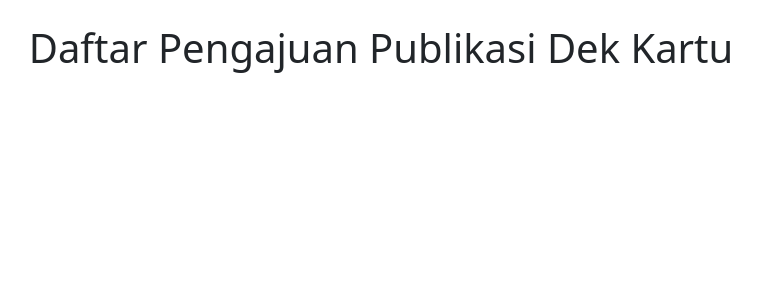
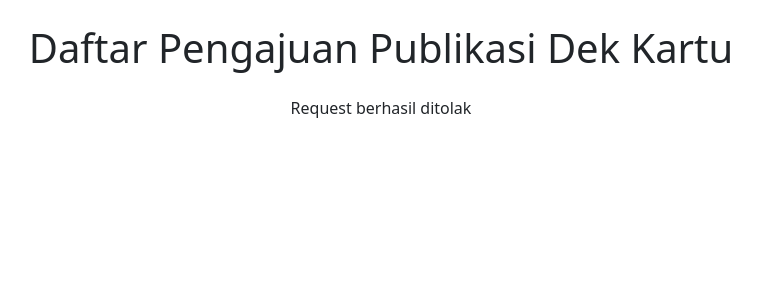
Before and after one commit to Shopeephobia/amnesicure, a Django app: page /deck/admin/requests/reject/1 in a window 1280 px wide. Shown: the part 56-356 px from the top of the page, without its empty margins (259-1020 px from the left). Run offline with Django 4.2, Linux system fonts and the light colour scheme; a user stored in the database is signed in; tables that the repository leaves empty hold one stand-in row (values such as "Sample post"); data that the repository does not hold is empty.

Commit message:
Add ability to show notification upon managing requests

```diff
--- a/deck/templates/request_list.html
+++ b/deck/templates/request_list.html
@@ -8,8 +8,13 @@
 {% block content %}
     <h1 class="text-center mt-4 mb-4">Daftar Pengajuan Publikasi Dek Kartu</h1>
 
+    {% if message %}
+    <div class="text-center">
+        <p style="display:block;" onclick="dismiss(this);">{{ message }}</p>
+    </div>
+    {% endif %}
+
     <div class="d-flex flex-wrap m-4">
-
 
         <div class="col">
             <div class="col-md-4 mb-4">
```
